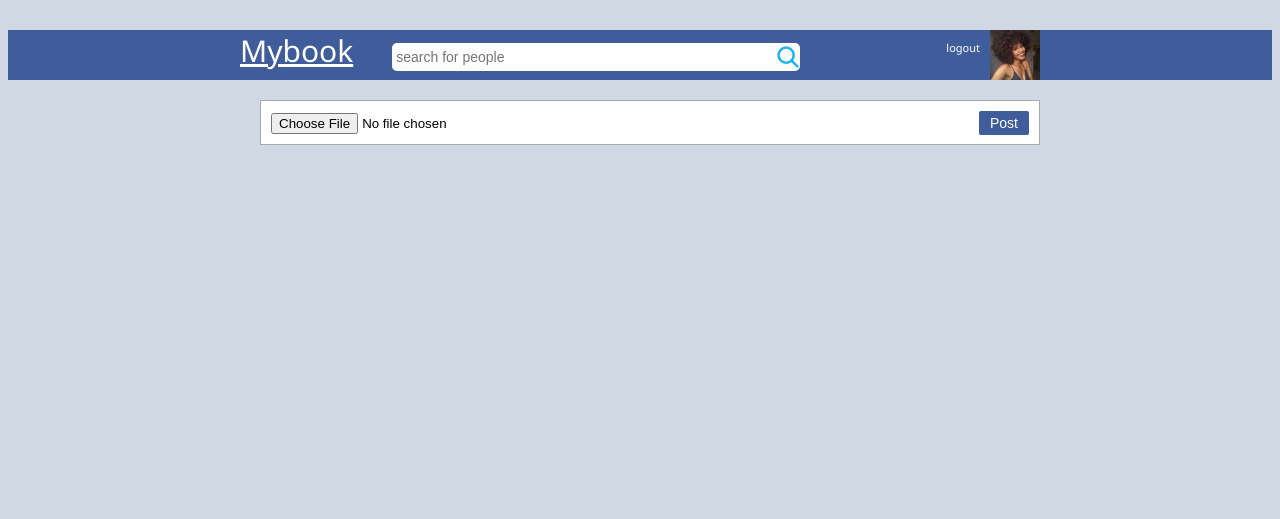
After one commit to Anjan012/MySocialMedia, a PHP site: page /change_profile_image.php in a window 1280 px wide. The commit adds this page. Shown: the top 519 px of the page. Run offline with PHP 8.4, Linux system fonts and the light colour scheme; the visitor is signed in with stand-in values (Sample User, id 1); tables that the repository leaves empty or names only in its code hold one stand-in row (values such as "Sample post").

Commit message:
image code

```diff
--- /dev/null
+++ b/change_profile_image.php
@@ -0,0 +1,126 @@
+<?php
+// error_reporting(E_ALL);
+// ini_set('display_errors', 1);
+
+session_start();
+
+include("classes/connect.php");
+include("classes/login.php");
+include("classes/user.php");
+include("classes/post.php");
+
+// This will redirect us if we are not logged in
+$login = new Login();
+// capturing user data
+$user_data = $login->check_login($_SESSION['mybook_userid']);
+
+// posting starts here
+// error 4 means no files found
+
+if ($_SERVER['REQUEST_METHOD'] == "POST"){
+
+  echo '<pre>';
+  print_r($_POST);
+  print_r($_FILES);
+  echo '<pre>';
+
+  // function that uploads the file
+
+}
+
+
+?>
+<!DOCTYPE html>
+<html lang="en">
+
+<head>
+  <meta charset="UTF-8">
+  <meta name="viewport" content="width=device-width, initial-scale=1.0">
+  <title>Change Profile Image| Mybook</title>
+</head>
+<style>
+  #blue_bar {
+    height: 50px;
+    background-color: #405d9b;
+    color: #d9dfeb;
+  }
+
+  #search_box {
+    width: 400px;
+    height: 20px;
+    border-radius: 5px;
+    border: none;
+    padding: 4px;
+    font-size: 14px;
+    background-image: url(search.png);
+    background-repeat: no-repeat;
+    background-position: right;
+  }
+
+  #profile_pic {
+    width: 150px;
+    border-radius: 50%;
+    border: solid 2px white;
+  }
+
+  #post_button {
+    float: right;
+    background-color: #405d9b;
+    border: none;
+    color: white;
+    padding: 4px;
+    font-size: 14px;
+    border-radius: 2px;
+    width: 50px;
+  }
+
+  #post_bar {
+    margin-top: 20px;
+    background-color: white;
+    padding: 10px;
+
+  }
+
+  #post {
+    padding: 4px;
+    font-size: 13px;
+    display: flex;
+    margin-bottom: 20px;
+  }
+</style>
+
+<body style="font-family: 'Segoe UI', Tahoma, Geneva, Verdana, sans-serif; background-color:#d0d8e4">
+  <br>
+  <?php include('header.php'); ?>
+
+  <!-- cover Area -->
+  <!-- if the content are less the min height will be 400px if more it will extend automatically  -->
+  <div style="width:800px; margin:auto; min-height:400px;">
+
+
+    <!-- Below cover area ------------- -->
+    <!-- flex is the way to streach this to fill the space flex:1 for both equally streches share area equally but i want to flex twice as much to first div so flex 2.5 for second and 1 for the first-->
+    <div style="display: flex;">
+
+
+      <!-- post area  -->
+      <div style="min-height:400px; flex:2.5; padding:20px; padding-right:0;">
+
+      <!-- if you are going to upload images you have to set enctype="multipart/form-data" if you son't so this you will not be able to upload image of any kind -->
+      <form action="" method="post" enctype="multipart/form-data">
+        <div style="border:solid thin #aaa; padding:10px; background-color:white;">
+          <input type="file" name="file"/>
+
+          <input type="submit" id="post_button" value="Post">
+          <br>
+        </div>
+      </form>
+
+      </div>
+
+    </div>
+  </div>
+
+</body>
+
+</html>
--- /dev/null
+++ b/header.php
@@ -0,0 +1,15 @@
+<!-- This is the top blue bar code  -->
+<div id="blue_bar">
+    <div style="margin:auto; width:800px; font-size:30px;">
+      <!-- &nbsp  for space between -->
+
+      <a href="index.php" style="color: white;">Mybook</a>
+      &nbsp &nbsp <input type="text" id="search_box" placeholder="search for people">
+      <a href="profile.php">
+      <img src="selfie.jpg" alt="profile" style="width: 50px; float:right;">
+      <a href="logout.php">
+      </a>
+        <span style="font-size: 11px; float:right; margin:10px; color:white;">logout</span>
+      </a>
+    </div>
+  </div>
```
Also changed, not shown: index.php (+4 -9 lines), profile.php (+4 -12 lines).
